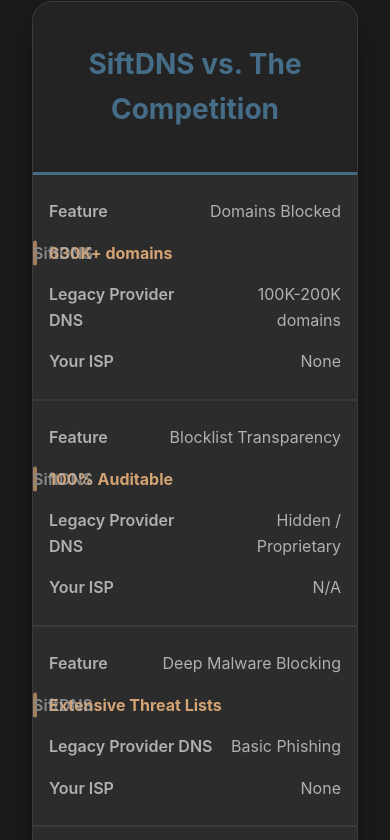
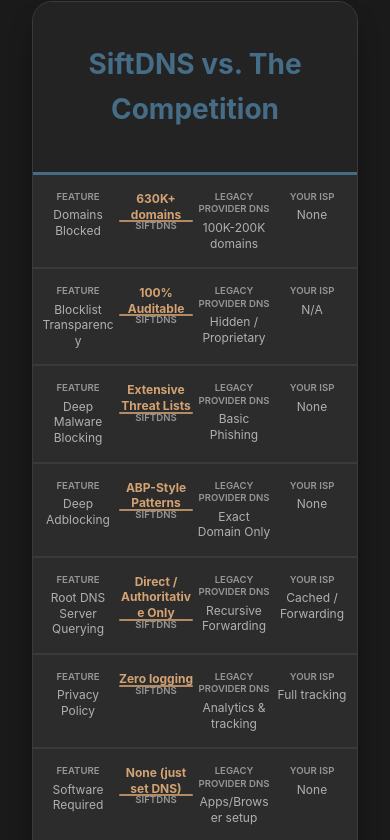
Before and after one commit to SiftDNS/siftDNS_web, a plain HTML site: page index.html in a window 390 px wide. Shown: the part 4517-5357 px from the top of the page. Drawn offline with Linux system fonts and the light colour scheme.

Commit message:
mobile table fix

```diff
--- a/index.html
+++ b/index.html
@@ -1040,33 +1040,53 @@
                 padding: 0 1rem;
             }
 
-            /* Responsive Comparison Table */
+            /* --- Comparison Table Fix --- */
             .comparison-row.header {
                 display: none;
             }
 
-            /* FIX: Override grid with block for stacking */
             .comparison-row {
-                display: block;
-                text-align: right;
-                gap: 0.5rem;
-                padding: 1rem;
+                display: grid;
+                /* Forces 4 equal columns as requested */
+                grid-template-columns: repeat(4, 1fr);
+                gap: 4px;
+                padding: 1rem 0.5rem;
                 border-bottom: 2px solid var(--border-color);
+                align-items: start;
             }
 
             .comparison-row > div {
                 display: flex;
-                justify-content: space-between;
+                flex-direction: column; /* Stacks label on top of value */
+                justify-content: flex-start;
                 align-items: center;
-                padding: 0.5rem 0;
-            }
-
+                text-align: center;
+                font-size: 0.75rem; /* Reduced font size to fit 4 cols on mobile */
+                line-height: 1.3;
+                word-break: break-word; /* Prevents long words from breaking layout */
+            }
+
+            /* Injects the label inside the cell */
             .comparison-row > div::before {
                 content: attr(data-label);
                 font-weight: 600;
+                font-size: 0.6rem;
                 color: var(--text-muted);
-                text-align: left;
-            }
+                text-transform: uppercase;
+                margin-bottom: 4px;
+                opacity: 0.8;
+            }
+
+            /* Adjusts the SiftDNS highlight cell specifically for this layout */
+            .comparison-cell-sift::before {
+                width: 100%;
+                height: 2px;
+                top: auto;
+                bottom: -4px;
+                left: 0;
+                transform: none;
+            }
+            /* --- End Comparison Table Fix --- */
 
             .footer-content {
                 grid-template-columns: 1fr;
```
